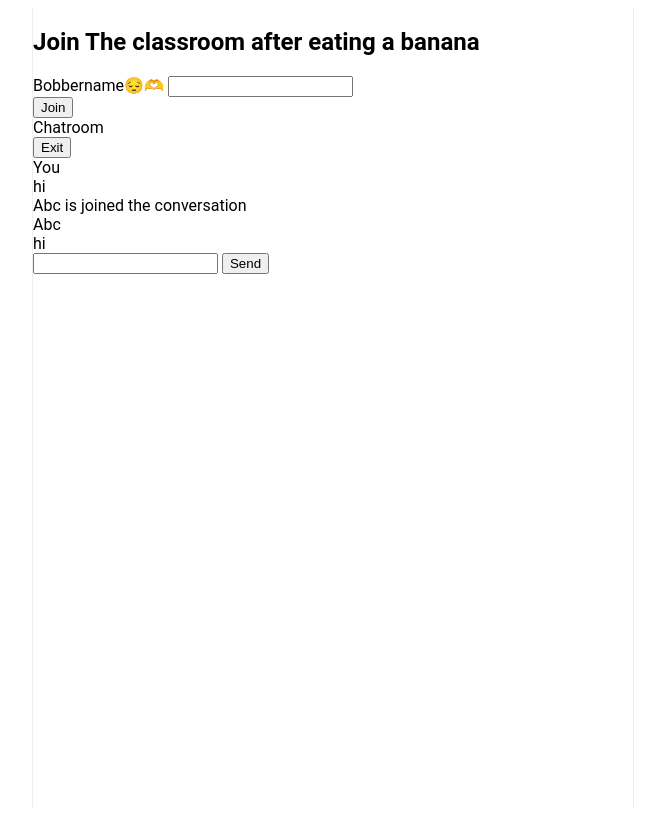
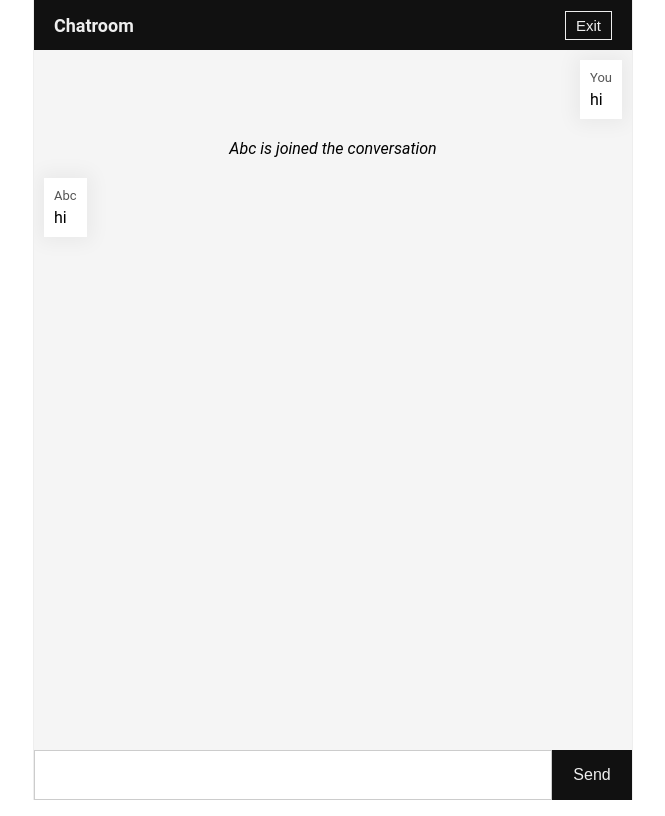
Before and after one commit to bitflicker64/Encrypt_-, a website: page public/index.html in a window 1280 px wide. Shown: the whole page, without its empty margins (307-972 px from the left). Drawn offline with nearby package versions, Linux system fonts and the light colour scheme.

Commit message:
wrote the basic css and html

```diff
--- a/public/index.html
+++ b/public/index.html
@@ -8,7 +8,7 @@
 </head>
 <body >
     <div class="app">
-        <div class="screen join-screen active">
+        <div class="screen join-screen">
             <div class="form">
                 <h2>Join The classroom after eating a banana</h2>
                 <div class="form-input">
@@ -20,7 +20,7 @@
                 </div>
             </div>
         </div>
-        <div class="screen chat-screen">
+        <div class="screen chat-screen active">
             <div class="header">
                 <div class="logo">Chatroom</div>
                 <button id="exit-chat">Exit</button>
--- a/public/style.css
+++ b/public/style.css
@@ -1,6 +1,6 @@
-. {
-    margin: 0px;
-    padding: 0px;
+* {
+    margin: 0;
+    padding: 0;
     box-sizing: border-box;
 }
 body{
@@ -17,5 +17,122 @@ body{
     background: #fff;
     border-left: 1px solid #eee;
     border-right:1px solid #eee;
-
 }
+.app > .screen{ display: none; }
+.app > .screen.active {
+    display: block;
+    width: 100%;
+    height: 100%;
+}
+.screen .form{
+    position: absolute;
+    top: 50%;
+    left: 50%;
+    transform: translate(-50%,-50%);
+    width: 80%;
+    max-width: 400px;
+}
+.screen .form-input{
+    width: 100%;
+    margin: 20px 0;
+}
+.screen h2 {
+    margin-bottom: 20px;
+    font-size: 30px;
+    color: #111;
+    border-bottom: 4px solid #555;
+    padding: 5px 6px;
+    display: inline-block;
+}
+.screen .form-input input{
+    width: 100%;
+    padding: 10px;
+    border: 1px solid #555;
+    font-size: 16px;
+}
+.screen .form-input button{
+    padding: 10px 20px;
+    background: #111;
+    color: #eee;
+    font-size: 16px;
+    cursor: pointer;
+    outline: none;
+    border: none;
+}
+.chat-screen .header {
+    background: #111;
+    height: 50px;
+    display: flex;
+    justify-content: space-between;
+    align-items: center;
+    padding: 0 20px;
+}
+.chat-screen .header .logo {
+    font-size: 18px;
+    color: #eee;
+    font-weight: 600;
+}
+.chat-screen .header button{
+    padding: 5px 10px;
+    border: 1px solid #eee;
+    background: transparent;
+    color: #eee;
+    font-size: 15px;
+    cursor: pointer;
+    outline: none;
+}
+.chat-screen .messages{
+    width: 100%;
+    height: calc(100% - 100px);
+    background: #f5f5f5;
+    overflow: auto;
+}
+.chat-screen .messages .message {
+    display: flex;
+    padding: 10px;
+}
+.chat-screen .messages .my-message {
+    justify-content: flex-end;
+}
+.chat-screen .messages .other-message {
+    justify-content: flex-start;
+}
+.chat-screen .messages .message > div {
+    max-width: 80%;
+    background: #fff;
+    box-shadow: 0px 0px 20px 5px rgba(0, 0, 0, 0.05);
+    padding: 10px;
+}
+.chat-screen .messages .name{
+    font-size: 13px;
+    color: #555;
+    margin-bottom: 5px;
+}
+.chat-screen .messages .text{
+    word-wrap: break-word;
+}
+.chat-screen .messages .update{
+    text-align: center;
+    padding: 10px;
+    font-style: italic;
+}
+.chat-screen .typebox {
+    width: 100%;
+    height: 50px;
+    display: flex;
+}
+.chat-screen .typebox input{
+    flex: 1;
+    padding: 10px;
+    font-size: 16px;
+    border: 1px solid #ccc;
+}
+.chat-screen .typebox button{
+    width: 80px;
+    height: 100%;
+    background: #111;
+    color: #eee;
+    font-size: 16px;
+    outline: none;
+    border: none;
+}
```
